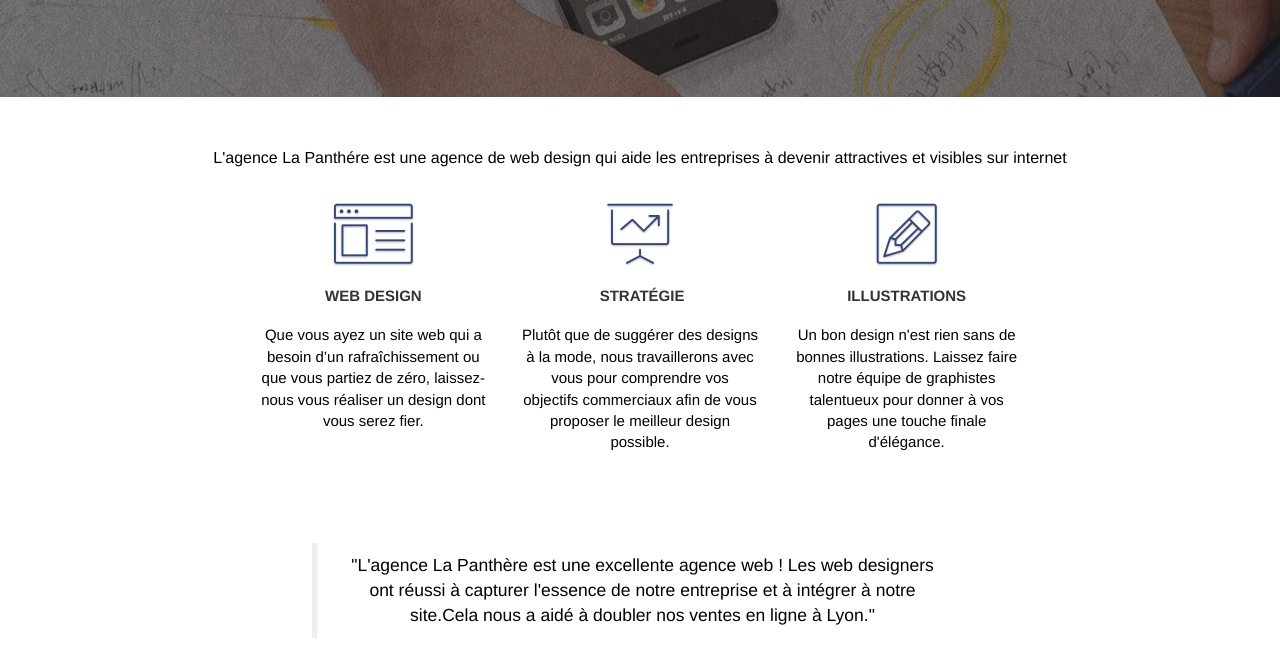
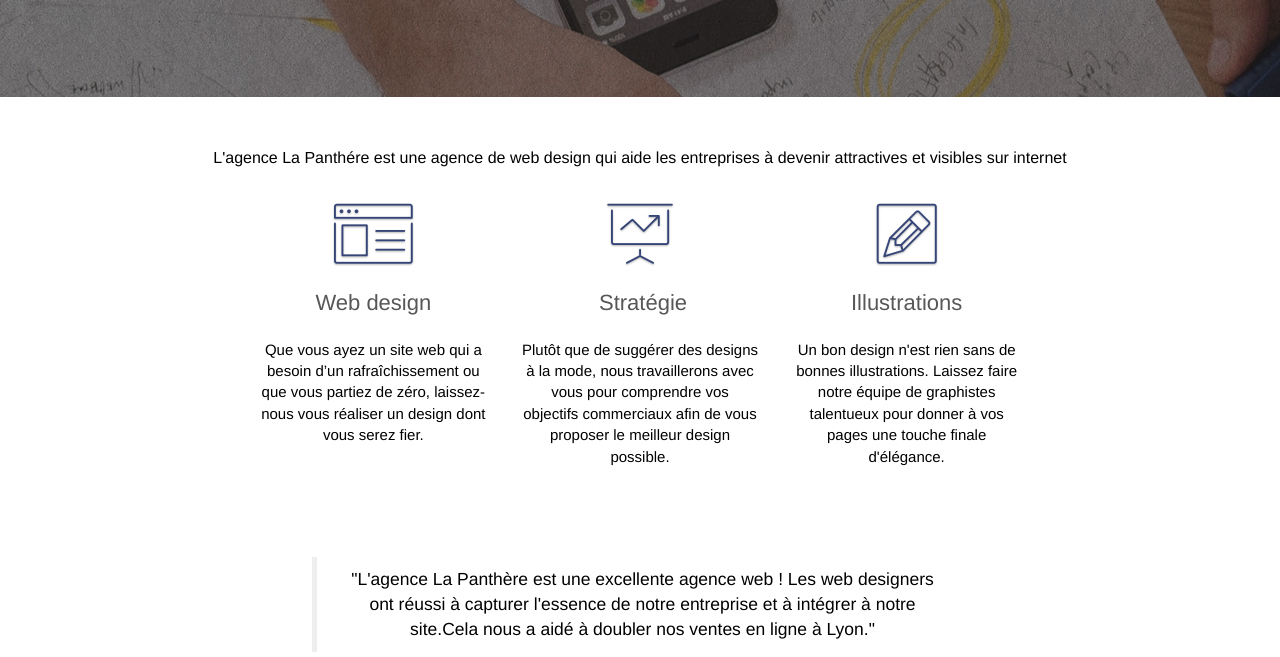
Before and after one commit to pierrefayet/La-Panthere, a plain HTML site: page index.html in a window 1280 px wide. Shown: the part 435-1092 px from the top of the page. Drawn offline with Linux system fonts and the light colour scheme.

Commit message:
Added figcaption and changed h3 into h2

```diff
--- a/index.html
+++ b/index.html
@@ -1,5 +1,5 @@
 <!doctype html>
-<html lang="fr">
+<html lang="fr" prefix="og: https://ogp.me/ns#">
 
 <head>
 	<meta charset="utf-8">
@@ -91,39 +91,45 @@
 							<div class="text-center">
 								<span class="et-icon-browser sm-shadow icon-dark-slate-blue icons icon-lg"></span>
 							</div>
-							<h3 class="mg-md text-center">
+							<h2 class="mg-md text-center">
 								Web design
-							</h3>
+							</h2>
+							<figcaption>
 								<p class="text-center ">
 									Que vous ayez un site web qui a besoin d&rsquo;un rafraîchissement ou que vous partiez
 									de
 									zéro, laissez-nous vous réaliser un design dont vous serez fier.
 								</p>
+							</figcaption>
 						</div>
 						<div class="col-sm-4">
 							<div class="text-center">
 								<span class="et-icon-presentation sm-shadow icon-dark-slate-blue icons icon-lg"></span>
 							</div>
-							<h3 class="mg-md text-center">
+							<h2 class="mg-md text-center">
 								&nbsp;Stratégie
-							</h3>
+							</h2>
+							<figcaption>
 								<p class="text-center ">
 									Plutôt que de suggérer des designs à la mode, nous travaillerons avec vous pour
 									comprendre
 									vos objectifs commerciaux afin de vous proposer le meilleur design possible.<br>
 								</p>
+							</figcaption>
 						</div>
 						<div class="col-sm-4">
 							<div class="text-center">
 								<span class="et-icon-edit sm-shadow icon-dark-slate-blue icons icon-lg"></span>
 							</div>
-							<h3 class="mg-md text-center">
+							<h2 class="mg-md text-center">
 								Illustrations
-							</h3>
+							</h2>
+							<figcaption>
 								<p class="text-center ">
 									Un bon design n'est rien sans de bonnes illustrations. Laissez faire notre équipe de
 									graphistes talentueux pour donner à vos pages une touche finale d'élégance.
 								</p>
+							</figcaption>
 						</div>
 					</div>
 					<div class="row voffset-lg voffset">
```
Lines whose indentation alone changed are shown as unchanged.
